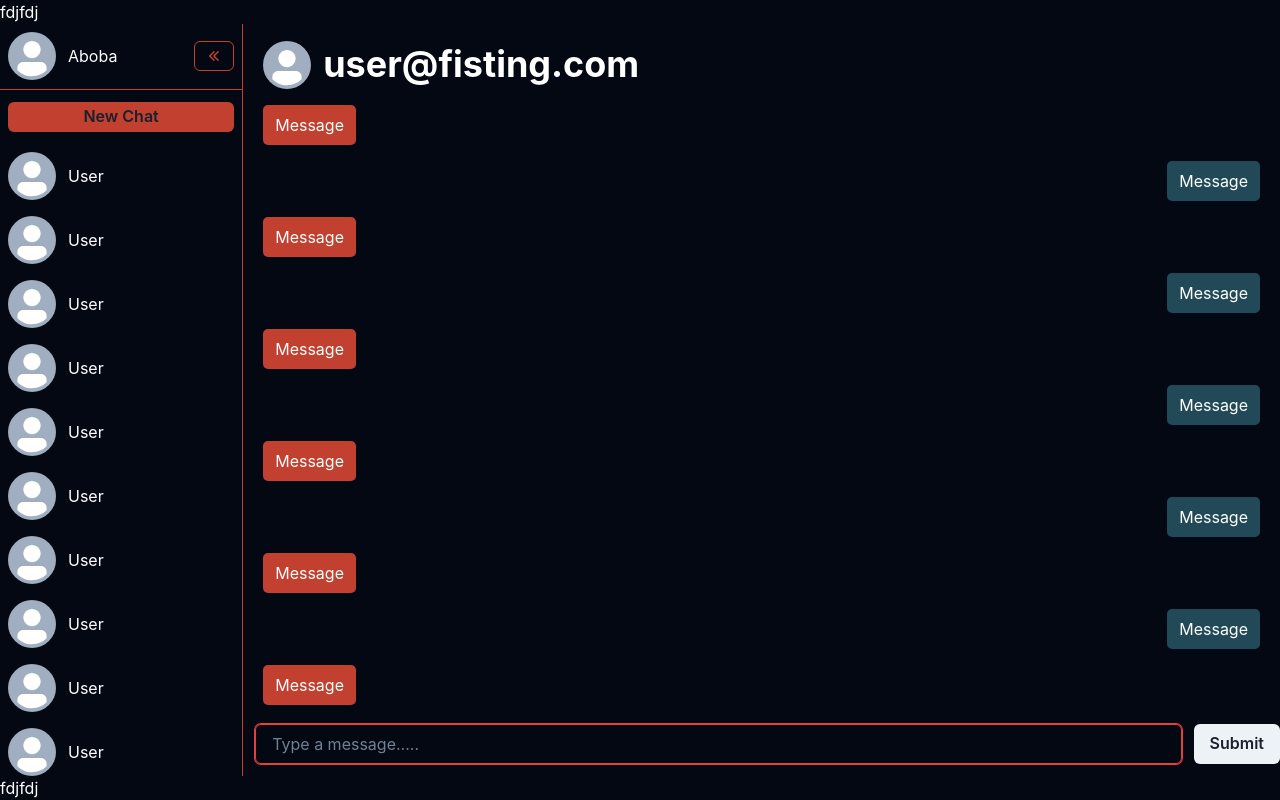
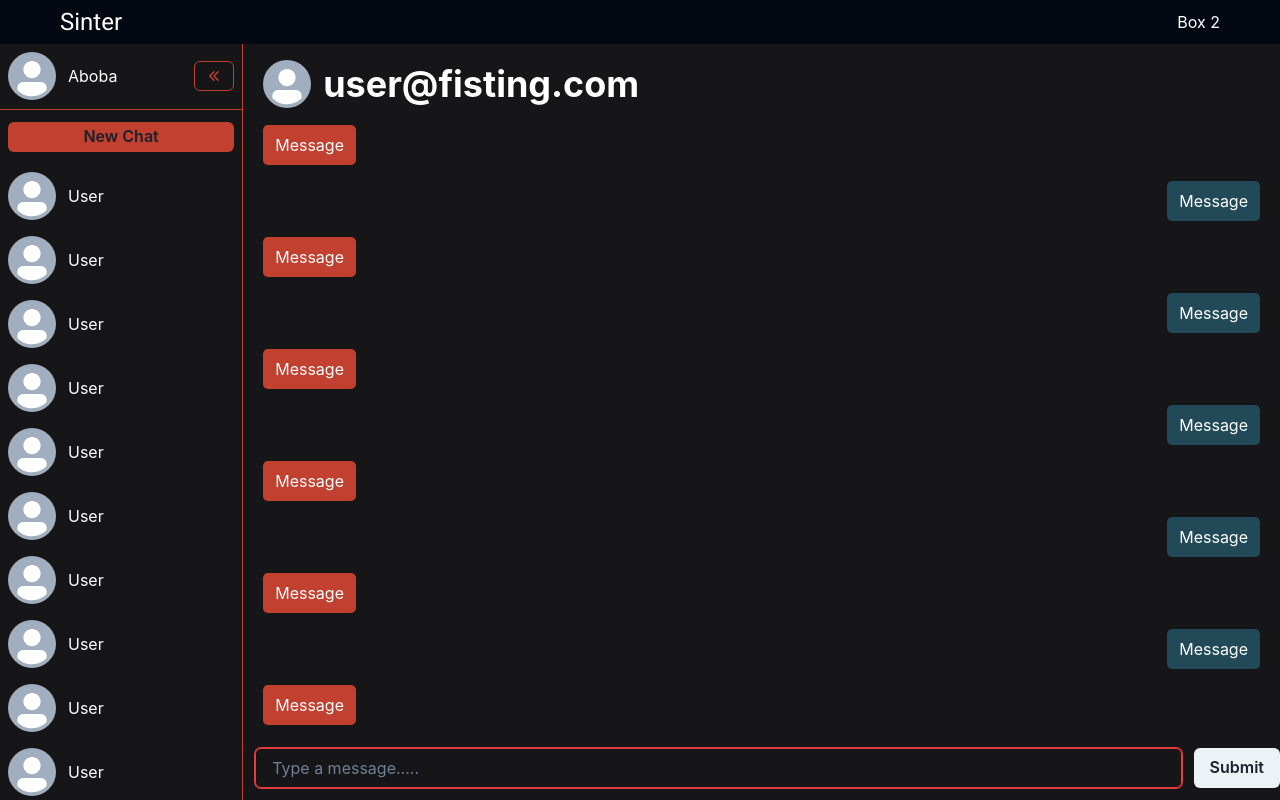
Before and after one commit to sufetter/sinter-metaverse, a Next.js app: page /chat/1 in a window 1280 px wide. Built offline with nearby package versions, Linux system fonts and the light colour scheme.

Commit message:
new layout

```diff
--- /dev/null
+++ b/components/Header.tsx
@@ -0,0 +1,26 @@
+import React from "react";
+import {Box, Flex, Stack, Spacer, Text} from "@chakra-ui/react";
+
+const Header = () => {
+  return (
+    <Flex
+      bg="#030812"
+      color="white"
+      // position="absolute"
+      align="center"
+      mx="60px"
+      h="60px"
+      zIndex={10}
+    >
+      <Box>
+        <Text fontFamily="Roboto" fontSize="24px">
+          Sinter
+        </Text>
+      </Box>
+      <Spacer />
+      <Box>Box 2</Box>
+    </Flex>
+  );
+};
+
+export default Header;
--- a/components/LayoutCard.tsx
+++ b/components/LayoutCard.tsx
@@ -1,8 +1,11 @@
 import {Box, Flex, Stack, Spacer, Text} from "@chakra-ui/react";
 import Head from "next/head";
+import Header from "./Header";
 
 type LayoutProps = {
   children: JSX.Element;
+  main?: boolean;
+  style?: object;
 };
 
 <link
@@ -10,7 +13,7 @@ type LayoutProps = {
   rel="stylesheet"
 />;
 
-export default function LayoutCard({children}: LayoutProps) {
+export default function LayoutCard({children, main, style}: LayoutProps) {
   return (
     <>
       {/* <Navbar /> */}
@@ -28,25 +31,9 @@ export default function LayoutCard({children}: LayoutProps) {
           w="100%"
           maxW="1280px"
           minH="100vh"
+          {...style}
         >
-          <Flex
-            bg="#030812"
-            color="white"
-            // position="absolute"
-            align="center"
-            mx="60px"
-            h="60px"
-            zIndex={10}
-          >
-            <Box>
-              <Text fontFamily="Roboto" fontSize="24px">
-                Sinter
-              </Text>
-            </Box>
-            <Spacer />
-            <Box>Box 2</Box>
-          </Flex>
-
+          {main && <Header />}
           {children}
 
           {/* <Flex bg="#030812" color="white">
--- a/components/LayoutMain.tsx
+++ /dev/null
@@ -1,37 +0,0 @@
-import {Box, Flex, Stack, Spacer} from "@chakra-ui/react";
-
-type LayoutProps = {
-  children: JSX.Element;
-  height: string;
-};
-
-export default function LayoutMain({children, height}: LayoutProps) {
-  return (
-    <>
-      {/* <Navbar /> */}
-
-      <Flex bg="#030812" justify="center">
-        <Flex
-          direction="column"
-          justify="space-between"
-          bg="#030812"
-          w="100%"
-          maxW="1280px"
-          minH="100vh"
-          maxH={height}
-        >
-          <Flex bg="#030812" color="white">
-            fdjfdj
-          </Flex>
-
-          {children}
-
-          <Flex bg="#030812" color="white">
-            fdjfdj
-          </Flex>
-        </Flex>
-      </Flex>
-      {/* <Footer /> */}
-    </>
-  );
-}
--- a/components/RegisterCard.tsx
+++ b/components/RegisterCard.tsx
@@ -178,7 +178,7 @@ function RegisterCard() {
     } catch (error: any) {
       setError(true);
       console.log(error.message);
-      console.log(error);
+      console.log(error.message.includes("network"));
     }
   };
 
@@ -200,7 +200,6 @@ function RegisterCard() {
   let file: Array<File> = [];
   let fileName: string = "";
   let fileCheck: File;
-  let x;
 
   return (
     <Flex
--- a/pages/chat/[id].tsx
+++ b/pages/chat/[id].tsx
@@ -1,19 +1,19 @@
 import {Avatar, Box, ChakraProvider, Flex} from "@chakra-ui/react";
 import React from "react";
-import LayoutMain from "../../components/LayoutMain";
+import LayoutCard from "../../components/LayoutCard";
 import {MainChat} from "../../components/MainChat";
 import {SidebarChats} from "../../components/SidebarChats";
 
 const id: React.FC = () => {
   return (
-    <LayoutMain height="100vh">
+    <LayoutCard style={{height: "100vh"}} main>
       <ChakraProvider>
-        <Flex bg="#030812" align="stretch" overflowY="hidden">
+        <Flex bg="#161517" align="stretch" overflowY="hidden">
           <SidebarChats />
           <MainChat />
         </Flex>
       </ChakraProvider>
-    </LayoutMain>
+    </LayoutCard>
   );
 };
 
```
